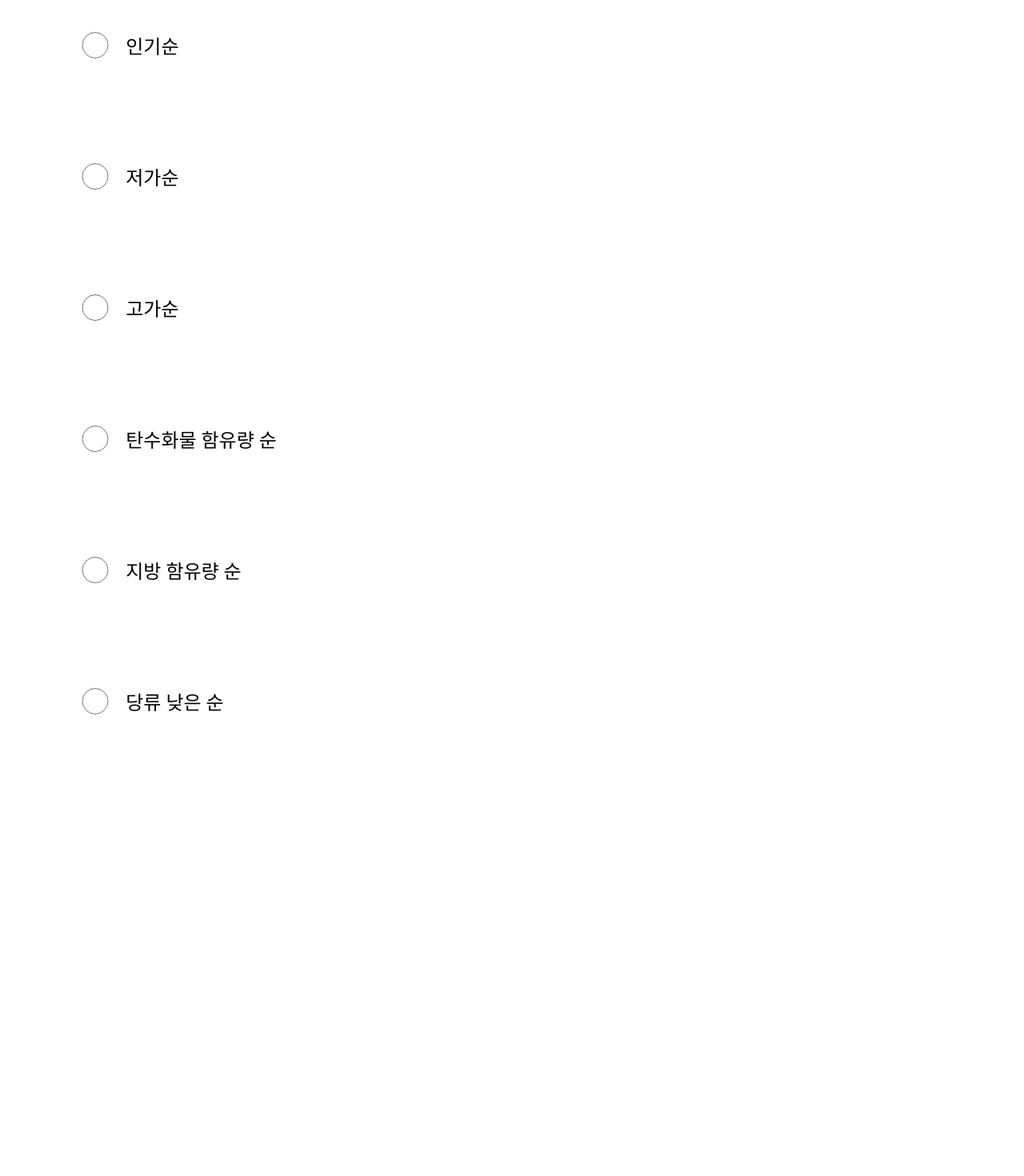
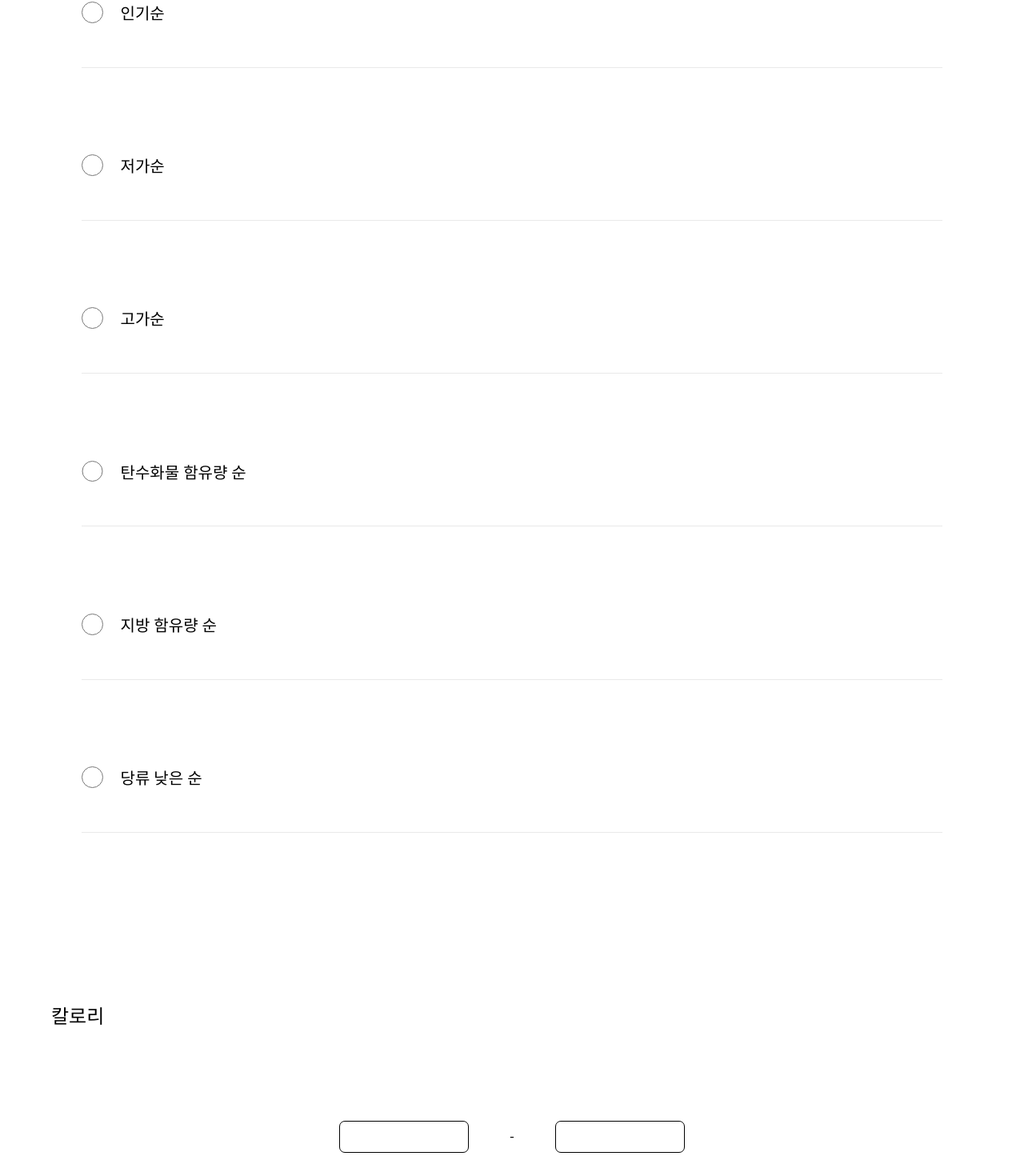
Before and after one commit to winterHomeWork/Frontend, a React (Create React App) app: page /Filter in a window 1280 px wide. Shown: the part 371-1841 px from the top of the page at 80% size. Before the commit the page ends 1497 px from the top, so only its background shows below. Built offline with nearby package versions, Linux system fonts and the light colour scheme.

Commit message:
Add : filter 페이지

```diff
--- a/src/pages/Filter/index.tsx
+++ b/src/pages/Filter/index.tsx
@@ -13,30 +13,38 @@ const Filter = () => {
       </S.FilterLayout>
       <S.Filter>
         <S.FilterBox>
-          <S.PopularInput type="radio" />
+          <S.PopularInput type="radio" name="popular" />
           <S.Text>인기순</S.Text>
         </S.FilterBox>
         <S.FilterBox>
-          <S.CheapInput type="radio" />
+          <S.CheapInput type="radio" name="cheap" />
           <S.Text>저가순</S.Text>
         </S.FilterBox>
         <S.FilterBox>
-          <S.ExpenInput type="radio" />
+          <S.ExpenInput type="radio" name="expen" />
           <S.Text>고가순</S.Text>
         </S.FilterBox>
         <S.FilterBox>
-          <S.TanInput type="radio" />
+          <S.TanInput type="radio" name="tan" />
           <S.Text>탄수화물 함유량 순</S.Text>
         </S.FilterBox>
         <S.FilterBox>
-          <S.JibangInput type="radio" />
+          <S.JibangInput type="radio" name="jibang" />
           <S.Text>지방 함유량 순</S.Text>
         </S.FilterBox>
         <S.FilterBox>
-          <S.SugarInput type="radio" />
+          <S.SugarInput type="radio" name="sugar" />
           <S.Text>당류 낮은 순</S.Text>
         </S.FilterBox>
       </S.Filter>
+      <S.Calorie>
+        <S.CalorieText>칼로리</S.CalorieText>
+        <S.CalorieBox>
+          <S.CalorieInput type="number" placeholder="kcal" />-
+          <S.CalorieInput type="number" placeholder="kcal" />
+        </S.CalorieBox>
+        <S.CalorieGraph></S.CalorieGraph>
+      </S.Calorie>
     </>
   );
 };
--- a/src/pages/Filter/style.ts
+++ b/src/pages/Filter/style.ts
@@ -5,7 +5,7 @@ export const FilterLayout = styled.div`
   align-items: center;
   justify-content: center;
   border-bottom: solid;
-  margin-bottom: 8%;
+  margin-bottom: 5%;
 `;
 
 export const FilterHeader = styled.div`
@@ -39,7 +39,8 @@ export const FilterBox = styled.label`
   display: flex;
   align-items: center;
   width: 100%;
-  margin-bottom: 12%;
+  margin-bottom: 10%;
+  border-bottom: 1px #e9e9e9 solid;
 `;
 
 export const Text = styled.p`
@@ -47,37 +48,76 @@ export const Text = styled.p`
   justify-content: center;
   color: #000;
   font-family: Pretendard;
-  font-size: 24px;
+  font-size: 20px;
   font-weight: 400;
-  margin-left: 2%;
+  margin: 0 0 5% 2%;
 `;
 
 export const PopularInput = styled.input`
-  width: 2.5em;
-  height: 2.5em;
+  width: 2em;
+  height: 2em;
+  margin-bottom: 5%;
 `;
 
 export const CheapInput = styled.input`
-  width: 2.5em;
-  height: 2.5em;
+  width: 2em;
+  height: 2em;
+  margin-bottom: 5%;
 `;
 
 export const ExpenInput = styled.input`
-  width: 2.5em;
-  height: 2.5em;
+  width: 2em;
+  height: 2em;
+  margin-bottom: 5%;
 `;
 
 export const TanInput = styled.input`
-  width: 2.5em;
-  height: 2.5em;
+  width: 2em;
+  height: 2em;
+  margin-bottom: 5%;
 `;
 
 export const JibangInput = styled.input`
-  width: 2.5em;
-  height: 2.5em;
+  width: 2em;
+  height: 2em;
+  margin-bottom: 5%;
 `;
 
 export const SugarInput = styled.input`
-  width: 2.5em;
-  height: 2.5em;
+  width: 2em;
+  height: 2em;
+  margin-bottom: 5%;
 `;
+
+export const Calorie = styled.div`
+  display: flex;
+  flex-direction: column;
+`;
+
+export const CalorieText = styled.p`
+  color: #000;
+  font-family: Pretendard;
+  font-size: 24px;
+  font-weight: 400;
+  padding-left: 5%;
+`;
+
+export const CalorieBox = styled.div`
+  display: flex;
+  justify-content: center;
+  align-items: center;
+  margin-top: 5%;
+`;
+
+export const CalorieInput = styled.input`
+  display: flex;
+  align-items: center;
+  border-radius: 7px;
+  border: 1px solid #000;
+  width: 10em;
+  height: 3em;
+  margin: 4%;
+  padding-left: 12.5%;
+`;
+
+export const CalorieGraph = styled.div``;
```
